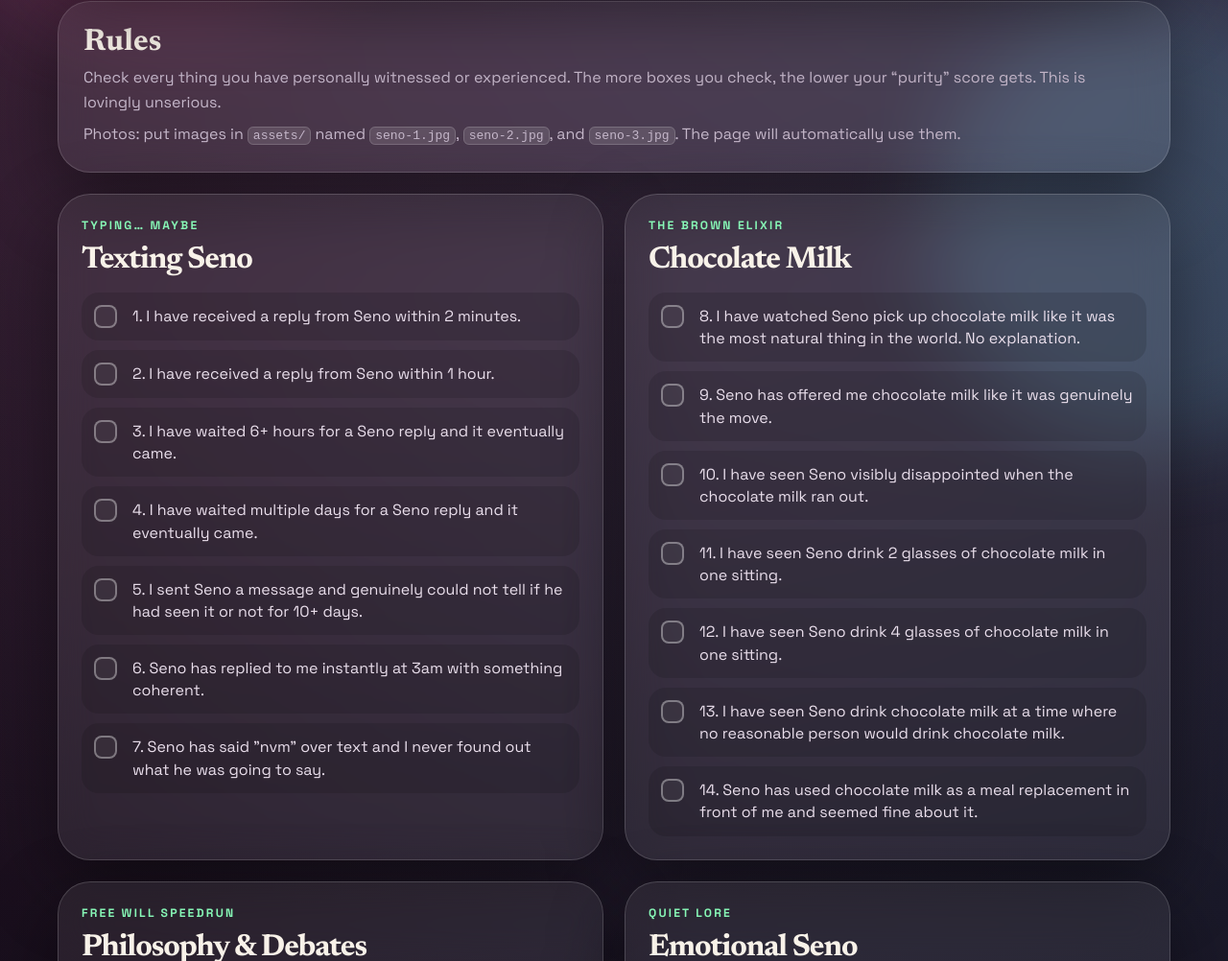
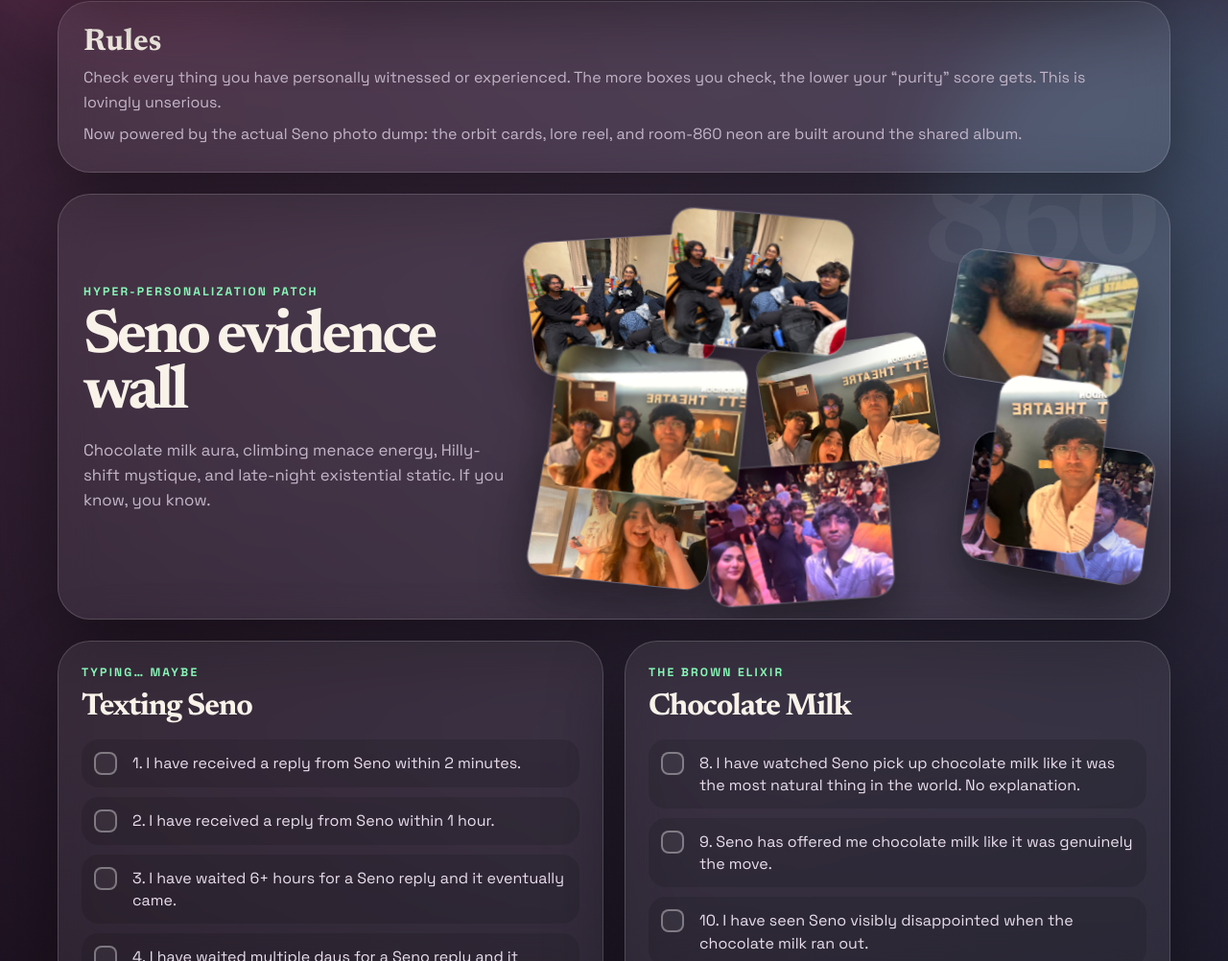
Before and after one commit to pranjalbhatia710/seno-purity-test, a plain HTML site: page index.html in a window 1280 px wide. Shown: the part 856-1858 px from the top of the page at 96% size. Drawn offline with Linux system fonts and the light colour scheme.

Commit message:
Add Seno photo personalization

```diff
--- a/index.html
+++ b/index.html
@@ -57,7 +57,26 @@
     <section class="instructions">
       <h2>Rules</h2>
       <p>Check every thing you have personally witnessed or experienced. The more boxes you check, the lower your “purity” score gets. This is lovingly unserious.</p>
-      <p class="photo-note">Photos: put images in <code>assets/</code> named <code>seno-1.jpg</code>, <code>seno-2.jpg</code>, and <code>seno-3.jpg</code>. The page will automatically use them.</p>
+      <p class="photo-note">Now powered by the actual Seno photo dump: the orbit cards, lore reel, and room-860 neon are built around the shared album.</p>
+    </section>
+
+    <section class="lore-board" aria-label="Seno photo lore board">
+      <div class="lore-copy">
+        <p class="eyebrow">Hyper-personalization patch</p>
+        <h2>Seno evidence wall</h2>
+        <p>Chocolate milk aura, climbing menace energy, Hilly-shift mystique, and late-night existential static. If you know, you know.</p>
+      </div>
+      <div class="photo-reel">
+        <img src="assets/seno-gallery-1.jpg" alt="Seno lore photo 1" />
+        <img src="assets/seno-gallery-2.jpg" alt="Seno lore photo 2" />
+        <img src="assets/seno-gallery-3.jpg" alt="Seno lore photo 3" />
+        <img src="assets/seno-gallery-4.jpg" alt="Seno lore photo 4" />
+        <img src="assets/seno-gallery-5.jpg" alt="Seno lore photo 5" />
+        <img src="assets/seno-gallery-6.jpg" alt="Seno lore photo 6" />
+        <img src="assets/seno-gallery-7.jpg" alt="Seno lore photo 7" />
+        <img src="assets/seno-gallery-8.jpg" alt="Seno lore photo 8" />
+        <img src="assets/seno-gallery-9.jpg" alt="Seno lore photo 9" />
+      </div>
     </section>
 
     <section class="test" id="test"></section>
--- a/styles.css
+++ b/styles.css
@@ -63,7 +63,7 @@ body.has-photo-3 .photo-c::after { background-image: url('assets/seno-3.jpg'); m
 .climb-wall i { position: absolute; width: 44px; height: 30px; border-radius: 58% 42% 55% 45%; background: var(--gold); box-shadow: inset -8px -7px 0 rgba(0,0,0,.16); }
 .climb-wall i:nth-child(1){ left:40px; top:50px; transform:rotate(18deg)} .climb-wall i:nth-child(2){ right:50px; top:86px; background:var(--blue)} .climb-wall i:nth-child(3){ left:90px; top:145px; background:var(--pink)} .climb-wall i:nth-child(4){ right:78px; top:190px; background:var(--green)} .climb-wall i:nth-child(5){ left:44px; bottom:56px; background:#b197fc} .climb-wall i:nth-child(6){ right:36px; bottom:36px; background:#ff9f1c}
 
-.scoreboard, .instructions, .category-card { background: var(--panel); border: 1px solid var(--line); border-radius: 34px; box-shadow: var(--shadow); backdrop-filter: blur(18px); }
+.scoreboard, .instructions, .lore-board, .category-card { background: var(--panel); border: 1px solid var(--line); border-radius: 34px; box-shadow: var(--shadow); backdrop-filter: blur(18px); }
 .scoreboard { position: sticky; top: 14px; z-index: 3; display: grid; grid-template-columns: auto 1fr minmax(220px,.8fr) auto; gap: 22px; align-items: center; padding: 18px; margin: 0 0 22px; }
 .score { font-family: Newsreader, serif; font-size: 3.2rem; line-height: .8; }
 .score span:last-child { color: var(--muted); font-size: 1.15rem; font-family: Space Grotesk, sans-serif; }
@@ -73,6 +73,22 @@ body.has-photo-3 .photo-c::after { background-image: url('assets/seno-3.jpg'); m
 .instructions { padding: 26px; margin-bottom: 22px; }
 .instructions h2 { margin: 0 0 8px; font-family: Newsreader, serif; font-size: 2rem; }
 .instructions p { color: var(--muted); margin: 8px 0 0; line-height: 1.6; }
+.lore-board { position: relative; overflow: hidden; padding: 26px; margin-bottom: 22px; display: grid; grid-template-columns: .82fr 1.18fr; gap: 26px; align-items: center; }
+.lore-board::before { content: "860"; position: absolute; right: 20px; top: -36px; font-family: Newsreader, serif; font-size: 9rem; font-weight: 700; color: rgba(255,255,255,.045); letter-spacing: -.08em; pointer-events: none; }
+.lore-copy h2 { margin: 0; font-family: Newsreader, serif; font-size: clamp(2.3rem, 5vw, 4.4rem); line-height: .9; letter-spacing: -.06em; }
+.lore-copy p:last-child { color: var(--muted); line-height: 1.55; font-size: 1.05rem; }
+.photo-reel { position: relative; min-height: 390px; transform-style: preserve-3d; perspective: 900px; }
+.photo-reel img { position: absolute; width: 185px; height: 138px; object-fit: cover; border-radius: 22px; border: 1px solid rgba(255,255,255,.24); box-shadow: 0 24px 52px rgba(0,0,0,.38); filter: saturate(1.12) contrast(1.03); transition: transform .22s ease, z-index .22s ease; }
+.photo-reel img:hover { transform: translateY(-10px) rotateZ(0deg) scale(1.08) !important; z-index: 5; }
+.photo-reel img:nth-child(1){ left:0; top:18px; transform:rotateZ(-7deg) rotateY(16deg); }
+.photo-reel img:nth-child(2){ left:145px; top:0; transform:rotateZ(5deg) translateZ(30px); }
+.photo-reel img:nth-child(3){ right:18px; top:38px; transform:rotateZ(10deg) rotateY(-15deg); }
+.photo-reel img:nth-child(4){ left:42px; top:142px; transform:rotateZ(6deg) translateZ(70px); }
+.photo-reel img:nth-child(5){ left:238px; top:126px; transform:rotateZ(-9deg) rotateY(14deg); }
+.photo-reel img:nth-child(6){ right:72px; top:168px; height:162px; width:104px; transform:rotateZ(7deg) translateZ(90px); }
+.photo-reel img:nth-child(7){ left:6px; bottom:10px; transform:rotateZ(10deg) rotateY(18deg); }
+.photo-reel img:nth-child(8){ left:186px; bottom:0; transform:rotateZ(-4deg) translateZ(40px); }
+.photo-reel img:nth-child(9){ right:0; bottom:22px; transform:rotateZ(8deg) rotateY(-14deg); }
 code { background: rgba(255,255,255,.12); border: 1px solid var(--line); padding: .1em .38em; border-radius: .45em; }
 .test { display: grid; grid-template-columns: repeat(2, minmax(0,1fr)); gap: 22px; }
 .category-card { padding: 24px; transform-style: preserve-3d; transition: transform .18s ease, background .18s ease; }
@@ -89,5 +105,5 @@ ol { padding: 0; margin: 18px 0 0; list-style: none; display: grid; gap: 10px; }
 @keyframes slowSpin { to { transform: rotateY(360deg); } }
 @keyframes bob { 50% { transform: rotateX(-5deg) rotateY(-22deg) rotateZ(2deg) translateY(-14px); } }
 @keyframes float { 50% { transform: translate3d(40px,-30px,0) scale(1.1); } }
-@media (max-width: 900px) { .hero { grid-template-columns: 1fr; min-height: unset; padding-top: 44px; } .seno-stage { min-height: 500px; } .scoreboard { grid-template-columns: 1fr; } .test { grid-template-columns: 1fr; } }
-@media (max-width: 560px) { .shell { width: min(100% - 20px, 1160px); padding-top: 20px; } h1 { font-size: 4.4rem; } .seno-stage { transform: scale(.86); transform-origin: top center; margin-bottom: -80px; } .category-card, .instructions { border-radius: 24px; padding: 18px; } .scoreboard { border-radius: 24px; } }
+@media (max-width: 900px) { .hero { grid-template-columns: 1fr; min-height: unset; padding-top: 44px; } .seno-stage { min-height: 500px; } .scoreboard { grid-template-columns: 1fr; } .lore-board { grid-template-columns: 1fr; } .photo-reel { min-height: 500px; } .test { grid-template-columns: 1fr; } }
+@media (max-width: 560px) { .shell { width: min(100% - 20px, 1160px); padding-top: 20px; } h1 { font-size: 4.4rem; } .seno-stage { transform: scale(.86); transform-origin: top center; margin-bottom: -80px; } .category-card, .instructions, .lore-board { border-radius: 24px; padding: 18px; } .scoreboard { border-radius: 24px; } .photo-reel { min-height: 620px; } .photo-reel img { width: 46%; height: 126px; } .photo-reel img:nth-child(odd){ left:0; right:auto; } .photo-reel img:nth-child(even){ right:0; left:auto; } .photo-reel img:nth-child(1){top:0}.photo-reel img:nth-child(2){top:58px}.photo-reel img:nth-child(3){top:136px}.photo-reel img:nth-child(4){top:204px}.photo-reel img:nth-child(5){top:282px}.photo-reel img:nth-child(6){top:350px;width:42%;height:150px}.photo-reel img:nth-child(7){top:430px;bottom:auto}.photo-reel img:nth-child(8){top:492px;bottom:auto}.photo-reel img:nth-child(9){display:none} }
```
Also changed, not shown: assets/seno-1.jpg (added), assets/seno-2.jpg (added), assets/seno-3.jpg (added), assets/seno-gallery-1.jpg (added), assets/seno-gallery-2.jpg (added), assets/seno-gallery-3.jpg (added), assets/seno-gallery-4.jpg (added), assets/seno-gallery-5.jpg (added), assets/seno-gallery-6.jpg (added), assets/seno-gallery-7.jpg (added), assets/seno-gallery-8.jpg (added), assets/seno-gallery-9.jpg (added), 1 other file.
